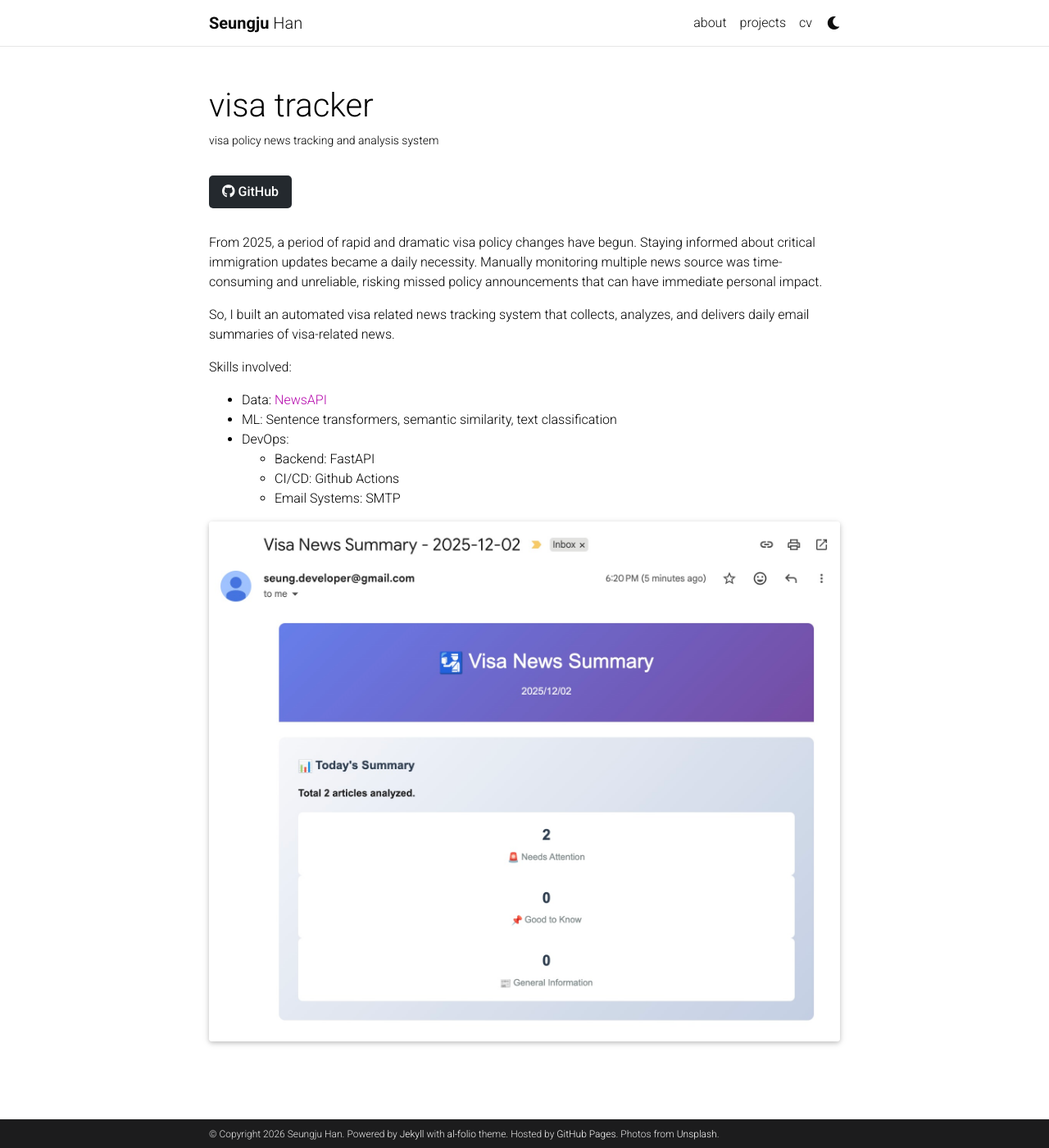
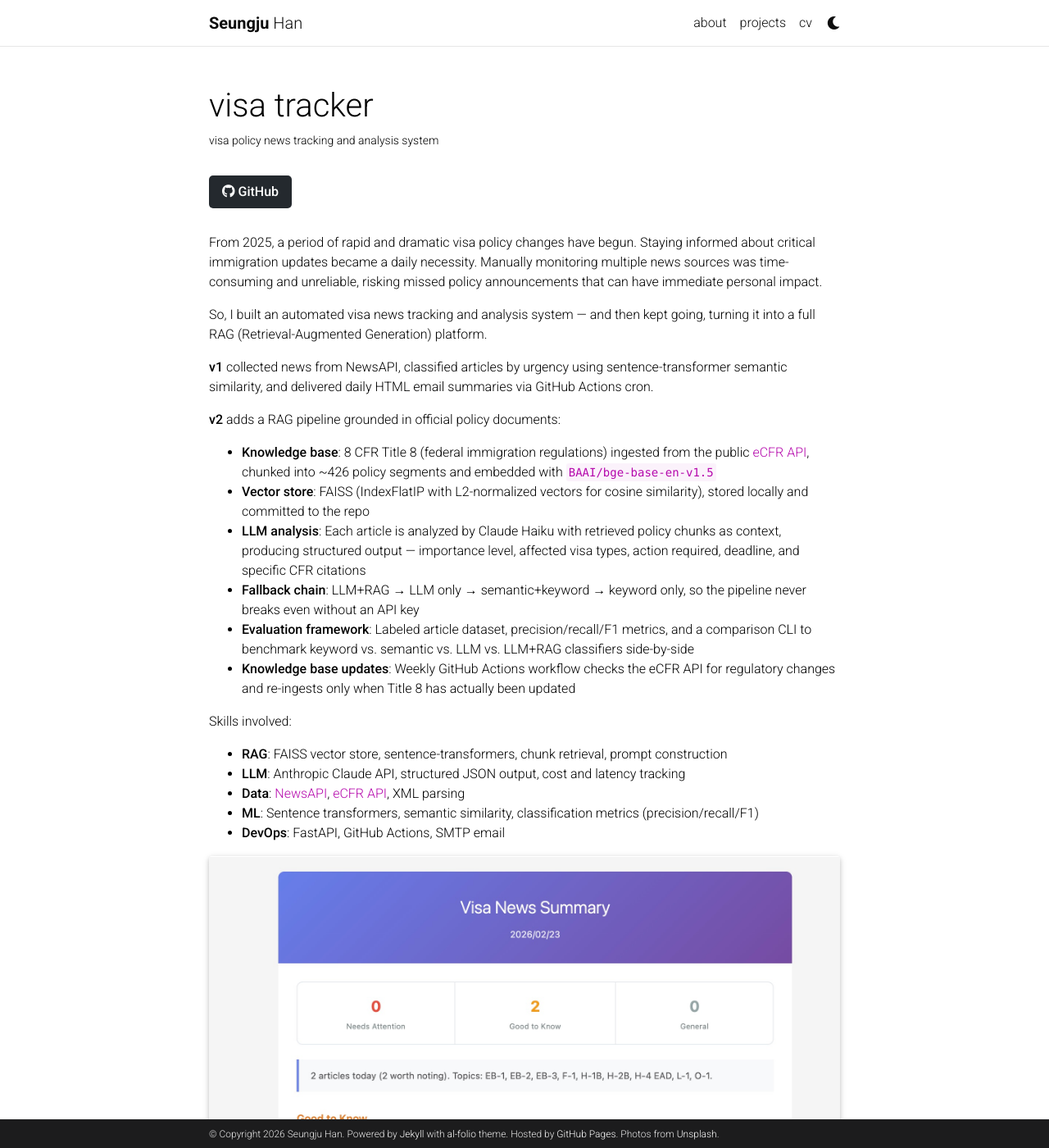
Before and after one commit to seungjoohan/seungjoohan.github.io, a Jekyll site: the page built from _projects/5_project.md, in a window 1280 px wide and 1400 px high. Shown: the whole window at 82% size. Built offline with Jekyll 4.4.1, drawn with Linux system fonts in a browser that asks for light colours; full-size pictures stand in for the smaller copies a plugin makes; comment, search, counter and statistics services are not loaded; a style sheet for code colours, icons or effects is not loaded.

Commit message:
update visa tracker and stock trading system

```diff
--- a/_projects/5_project.md
+++ b/_projects/5_project.md
@@ -8,18 +8,28 @@ category: work
 github_url: https://github.com/seungjoohan/visa-tracker
 ---
 
-From 2025, a period of rapid and dramatic visa policy changes have begun. Staying informed about critical immigration updates became a daily necessity. Manually monitoring multiple news source was time-consuming and unreliable, risking missed policy announcements that can have immediate personal impact.
+From 2025, a period of rapid and dramatic visa policy changes have begun. Staying informed about critical immigration updates became a daily necessity. Manually monitoring multiple news sources was time-consuming and unreliable, risking missed policy announcements that can have immediate personal impact.
 
-So, I built an automated visa related news tracking system that collects, analyzes, and delivers daily email summaries of visa-related news.
+So, I built an automated visa news tracking and analysis system — and then kept going, turning it into a full RAG (Retrieval-Augmented Generation) platform.
+
+**v1** collected news from NewsAPI, classified articles by urgency using sentence-transformer semantic similarity, and delivered daily HTML email summaries via GitHub Actions cron.
+
+**v2** adds a RAG pipeline grounded in official policy documents:
+
+- **Knowledge base**: 8 CFR Title 8 (federal immigration regulations) ingested from the public [eCFR API](https://www.ecfr.gov/), chunked into ~426 policy segments and embedded with `BAAI/bge-base-en-v1.5`
+- **Vector store**: FAISS (IndexFlatIP with L2-normalized vectors for cosine similarity), stored locally and committed to the repo
+- **LLM analysis**: Each article is analyzed by Claude Haiku with retrieved policy chunks as context, producing structured output — importance level, affected visa types, action required, deadline, and specific CFR citations
+- **Fallback chain**: LLM+RAG → LLM only → semantic+keyword → keyword only, so the pipeline never breaks even without an API key
+- **Evaluation framework**: Labeled article dataset, precision/recall/F1 metrics, and a comparison CLI to benchmark keyword vs. semantic vs. LLM vs. LLM+RAG classifiers side-by-side
+- **Knowledge base updates**: Weekly GitHub Actions workflow checks the eCFR API for regulatory changes and re-ingests only when Title 8 has actually been updated
 
 Skills involved:
 
-- Data: [NewsAPI](https://newsapi.org/)
-- ML: Sentence transformers, semantic similarity, text classification
-- DevOps:
-  - Backend: FastAPI
-  - CI/CD: Github Actions
-  - Email Systems: SMTP
+- **RAG**: FAISS vector store, sentence-transformers, chunk retrieval, prompt construction
+- **LLM**: Anthropic Claude API, structured JSON output, cost and latency tracking
+- **Data**: [NewsAPI](https://newsapi.org/), [eCFR API](https://www.ecfr.gov/), XML parsing
+- **ML**: Sentence transformers, semantic similarity, classification metrics (precision/recall/F1)
+- **DevOps**: FastAPI, GitHub Actions, SMTP email
 
 <div class="row">
     <div class="col-sm mt-3 mt-md-0">
```
Also changed, not shown: _projects/1_project.md (+6 -5 lines), _projects/3_project.md (added, +41 -0 lines), _projects/6_project.md (+19 -16 lines), assets/img/tracker.jpg, assets/img/tradingdashboard.jpg (added).
